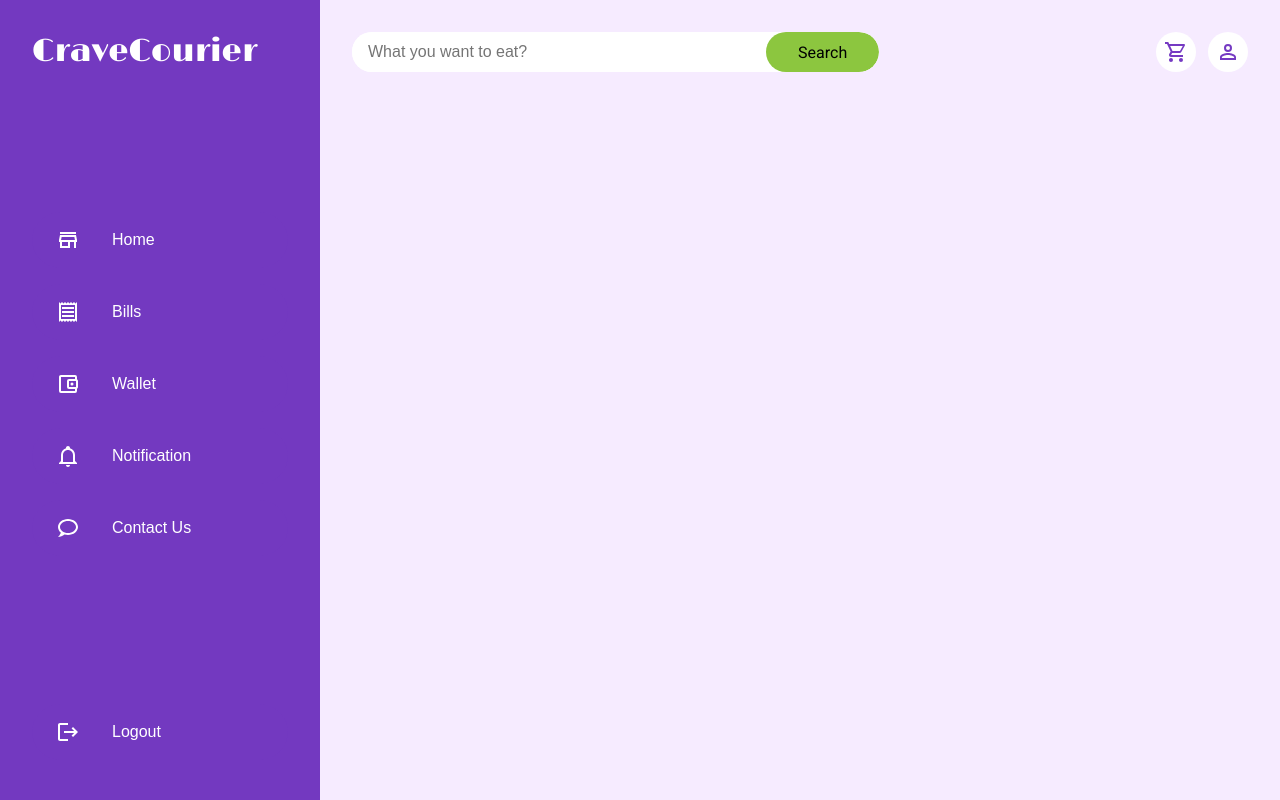
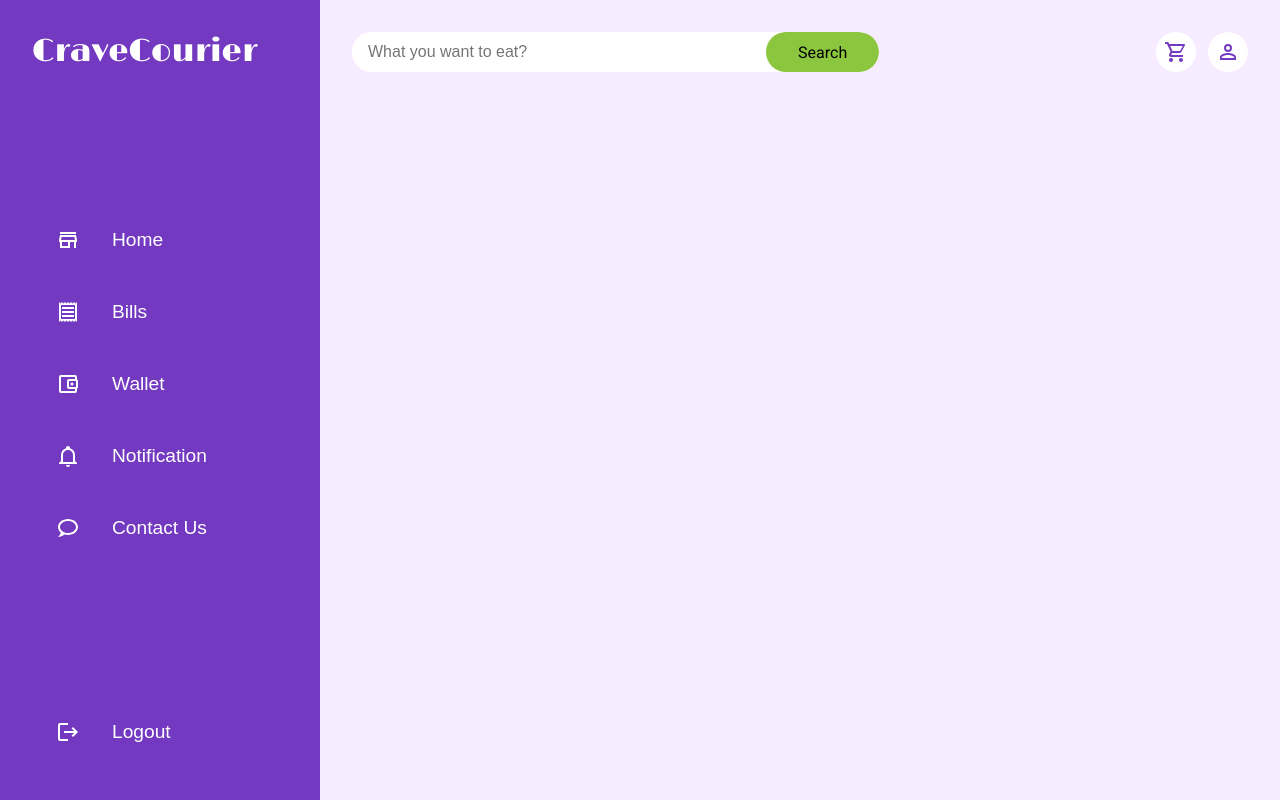
Before and after one commit to BASU4100/crave-courier, a website built with webpack: page src/html/template.html in a window 1280 px wide. Built offline with nearby package versions, Linux system fonts and the light colour scheme.

Commit message:
Modified few parts for the desired design.

```diff
--- a/src/css/template.css
+++ b/src/css/template.css
@@ -55,7 +55,7 @@ header > button,
     color: inherit;
     margin: 0.5rem 0;
     padding: 1rem 1.5rem;
-    font-size: 1rem;
+    font-size: 1.2rem;
     text-align: start;
 }
 
--- a/src/html/template.html
+++ b/src/html/template.html
@@ -9,11 +9,11 @@
     <header>
         <div class="logo">CraveCourier</div>
         <nav class="nav-menu">
-            <button><img src="../icons/store-outline.svg" alt="Home icon"><span>Home</span></button>
-            <button><img src="../icons/receipt-text-outline.svg" alt="Bills icon"><span>Bills</span></button>
-            <button><img src="../icons/wallet-outline.svg" alt="Wallet icon"><span>Wallet</span></button>
-            <button><img src="../icons/bell-outline.svg" alt="Notification icon"><span>Notification</span></button>
-            <button><img src="../icons/chat-outline.svg" alt="Contact Us icon"><span>Contact Us</span></button>
+            <button class="home"><img src="../icons/store-outline.svg" alt="Home icon"><span>Home</span></button>
+            <button class="bills"><img src="../icons/receipt-text-outline.svg" alt="Bills icon"><span>Bills</span></button>
+            <button class="wallet"><img src="../icons/wallet-outline.svg" alt="Wallet icon"><span>Wallet</span></button>
+            <button class="notification"><img src="../icons/bell-outline.svg" alt="Notification icon"><span>Notification</span></button>
+            <button class="contact"><img src="../icons/chat-outline.svg" alt="Contact Us icon"><span>Contact Us</span></button>
         </nav>
         <button class="logout"><img src="../icons/logout.svg" alt="Logout icon"><span>Logout</span></button>
     </header>
```
